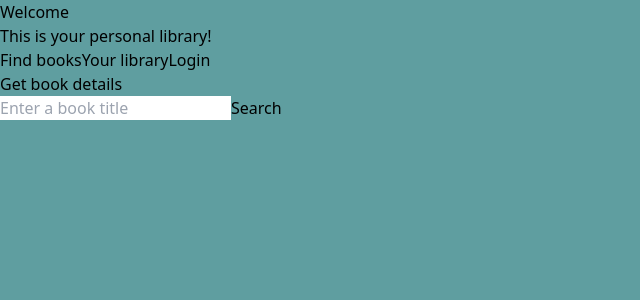
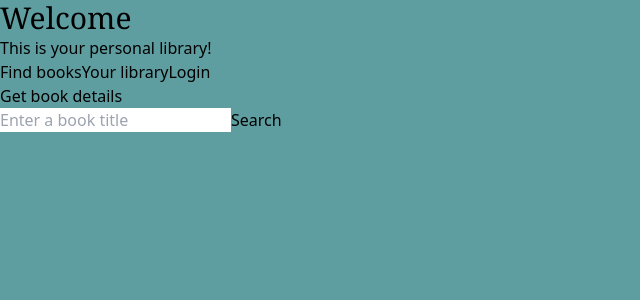
Before and after one commit to TrineBraa/Library_app, a React (Vite) app in the folder frontend/: page / in a window 1280 px wide. Shown: the top 300 px of the page, without its empty margins (0-640 px from the left). Built offline with nearby package versions, Linux system fonts and the light colour scheme.

Commit message:
Tailwindcss issues
Sorted out the Tailwind issue so the css works as it should.

```diff
--- a/frontend/index.html
+++ b/frontend/index.html
@@ -4,7 +4,6 @@
     <meta charset="UTF-8" />
     <meta name="viewport" content="width=device-width, initial-scale=1.0" />
     <title>Library</title>
-    <link href="/dist/output.css" rel="stylesheet">
     <link href="/frontend/src/index.css" rel="stylesheet">
   </head>
   <body>
--- a/frontend/src/components/navbar.tsx
+++ b/frontend/src/components/navbar.tsx
@@ -1,7 +1,7 @@
 function NavBar(){
 return (
     <>
-        <div className="absolute inset-x-0 top-0 display-flex justify-content-center bg-white">
+        <div className="">
         <h1 className="font-serif text-3xl">Welcome</h1>
         <h3>This is your personal library!</h3>
         <button className="">Find books</button>
--- a/frontend/tailwind.config.js
+++ b/frontend/tailwind.config.js
@@ -1,6 +1,6 @@
 /** @type {import('tailwindcss').Config} */
 export default {
-  content: ["./index.html", "./src/**/*.{js, ts, tsx, jsx}"],
+  content: ["./src/**/*.{js,jsx,ts,tsx}"],
   theme: {
     extend: {},
   },
```
